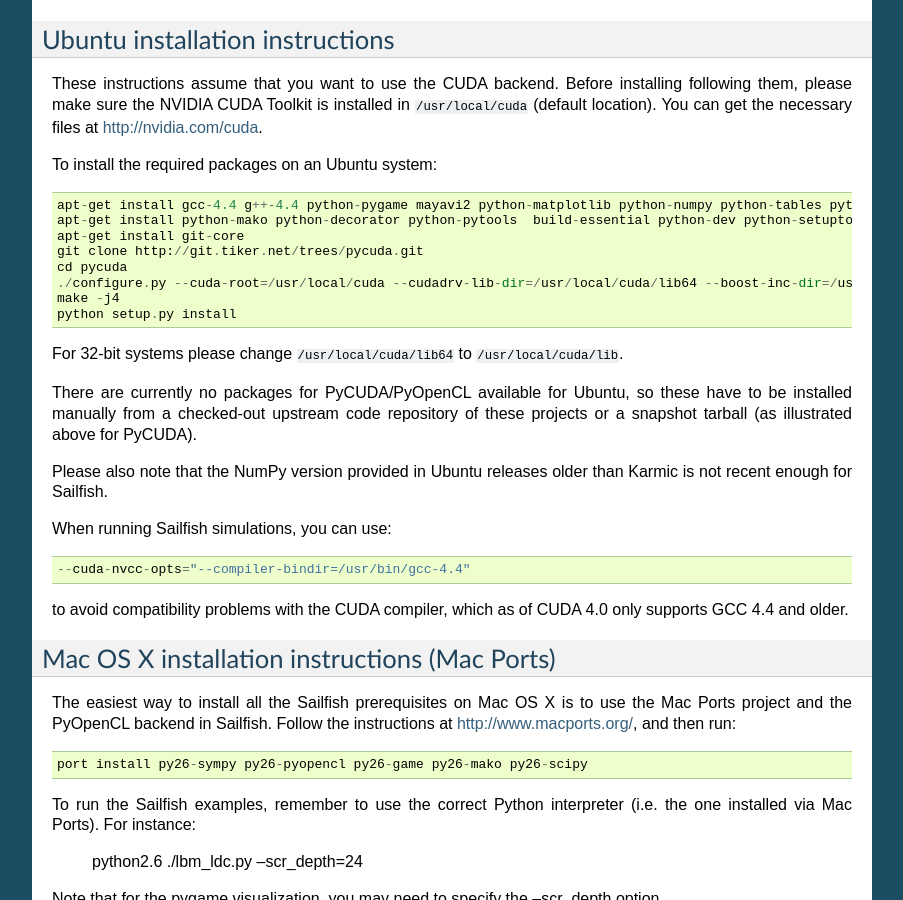
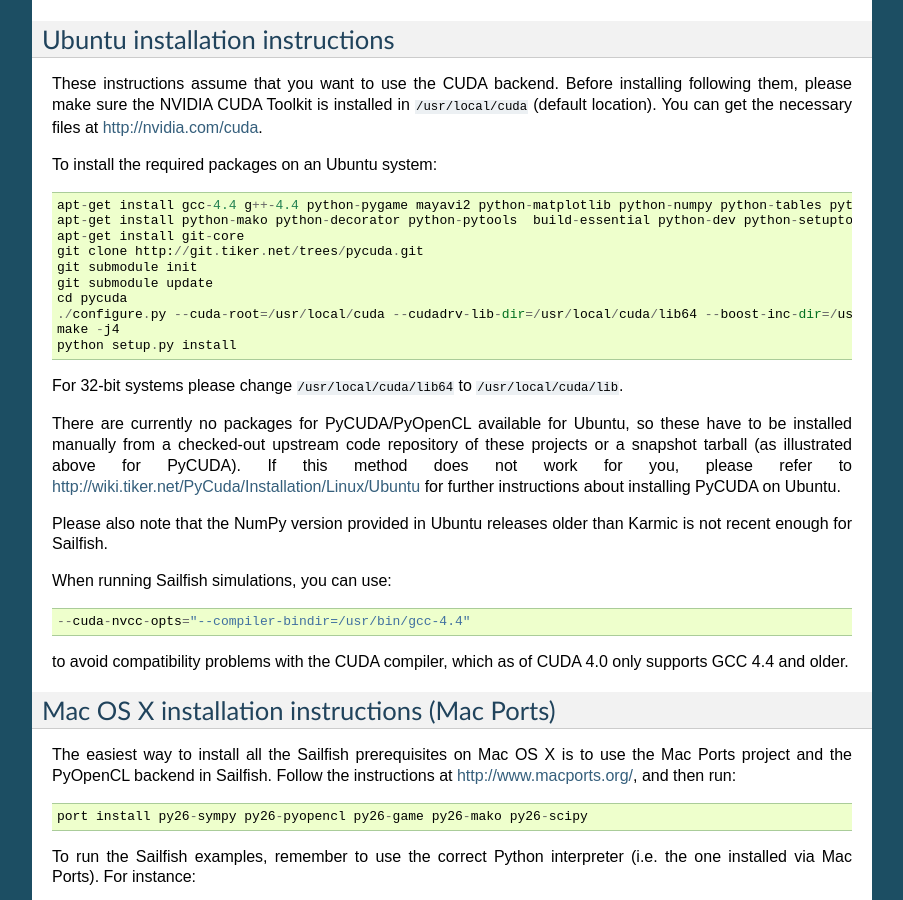
Before and after one commit to sailfish-team/sailfish, a Sphinx documentation site: the page built from doc/installation.rst, in a window 1280 px wide and 900 px high, scrolled down 1210 px. Shown: the whole window, without its empty margins (198-1101 px from the left). Built offline with Sphinx 7.4.7, drawn with Linux system fonts in a browser that asks for light colours; formulas are drawn with MathJax 3; some of the changed text lies outside the part shown.

Commit message:
Update Ubuntu installation instructions.
Thanks to todicus on sailfish-cfd for pointing out the inaccuracies.

```diff
--- a/doc/installation.rst
+++ b/doc/installation.rst
@@ -75,6 +75,8 @@
   apt-get install python-mako python-decorator python-pytools  build-essential python-dev python-setuptools libboost-python-dev libboost-thread-dev
   apt-get install git-core
   git clone http://git.tiker.net/trees/pycuda.git
+  git submodule init
+  git submodule update
   cd pycuda
   ./configure.py --cuda-root=/usr/local/cuda --cudadrv-lib-dir=/usr/local/cuda/lib64 --boost-inc-dir=/usr/include --boost-lib-dir=/usr/lib --boost-python-libname=boost_python-mt --boost-thread-libname=boost_thread-mt
   make -j4
@@ -84,7 +86,9 @@
 
 There are currently no packages for PyCUDA/PyOpenCL available for
 Ubuntu, so these have to be installed manually from a checked-out upstream code repository of
-these projects or a snapshot tarball (as illustrated above for PyCUDA).
+these projects or a snapshot tarball (as illustrated above for PyCUDA).  If this method does not
+work for you, please refer to http://wiki.tiker.net/PyCuda/Installation/Linux/Ubuntu for further
+instructions about installing PyCUDA on Ubuntu.
 
 Please also note that the NumPy version provided in Ubuntu releases older than Karmic is not
 recent enough for Sailfish.
```
Also changed, not shown: other parts of doc/installation.rst (+1 -1 lines).
